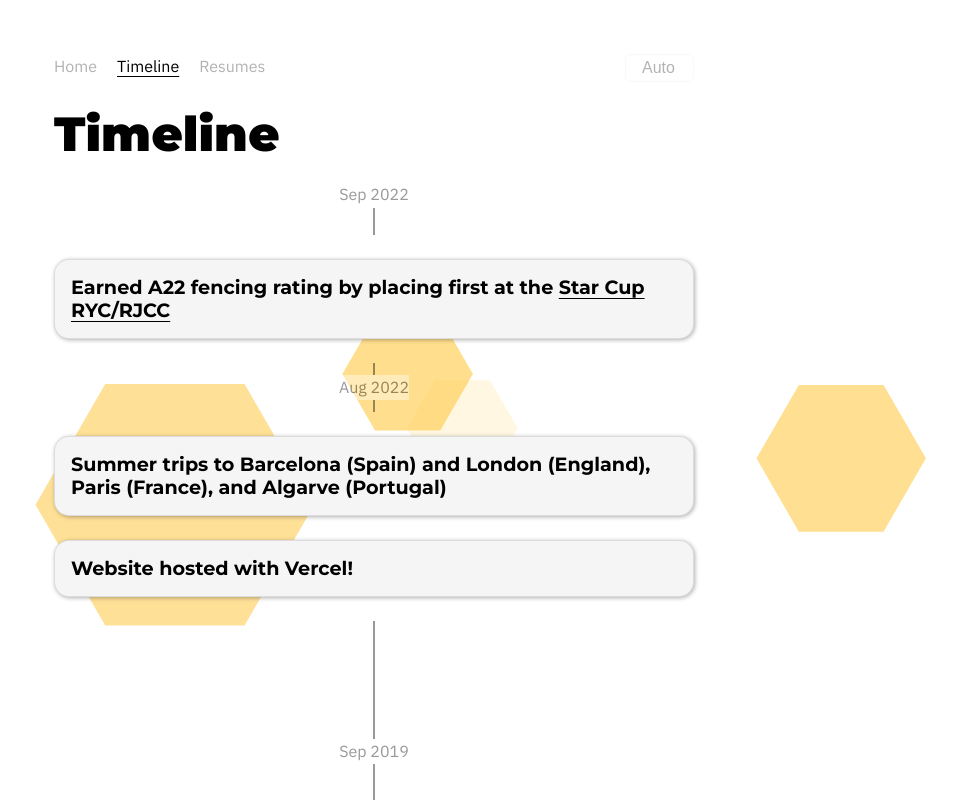
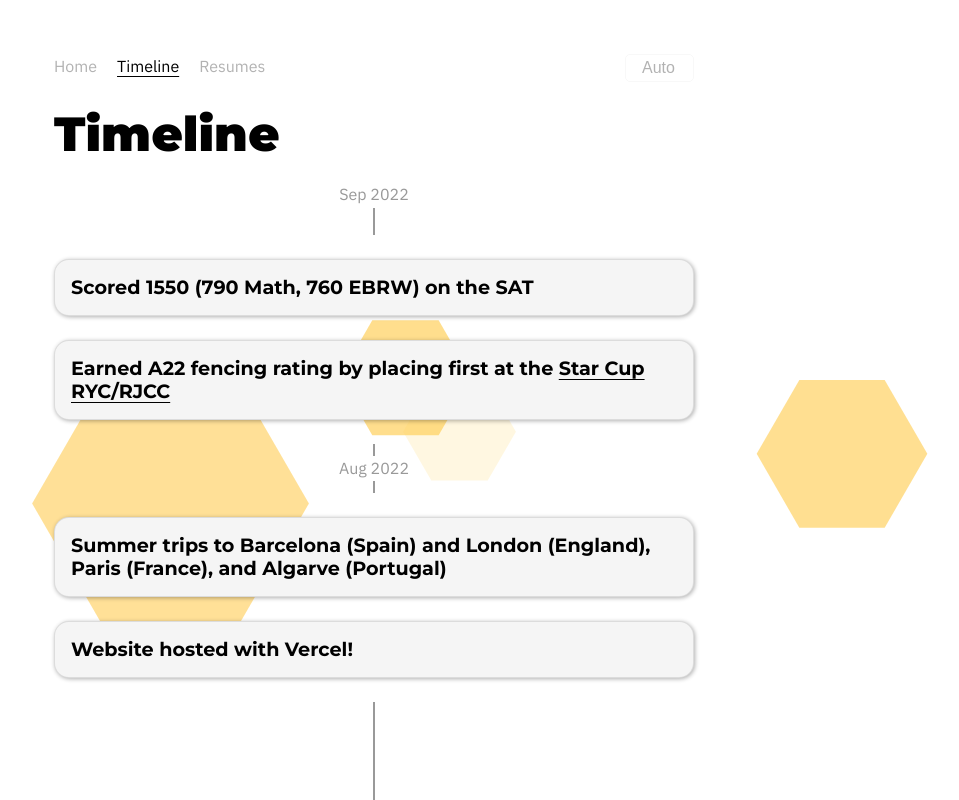
Before and after one commit to Tennis-Ball/personal_website, a Next.js app: page /timeline in a window 1280 px wide. Shown: the top 800 px of the page, without its empty margins (266-1225 px from the left). Built offline with nearby package versions, Linux system fonts and the light colour scheme.

Commit message:
update projects and timeline

```diff
--- a/pages/index.js
+++ b/pages/index.js
@@ -22,7 +22,7 @@ export default function Home() {
 			<Dropdown title="Projects">
 				<p>These are some of the projects I have developed over the years, starting from the most recent to the oldest. I have been creating projects with code since 2018.</p>
 				<Card>
-					<h3>Albert</h3>
+					<h3><a href="https://github.com/Tennis-Ball/Albert" target="_blank" rel="noreferrer">Albert</a></h3>
 					<p>January 2022 - Present</p>
 					<p>Albert is an experimental research project exploring the possibilities of using a transformer model such as GPT-3 to help train a custom transformer model, Albert.</p>
 				</Card>
--- a/pages/timeline/index.js
+++ b/pages/timeline/index.js
@@ -12,8 +12,8 @@ export default function Timeline(){
         {content: <Box><h3>Start at Boston Latin School</h3></Box>, date:"9/01/2019" },
         {content: <Box><h3>Website hosted with Vercel!</h3></Box>, date:"8/01/2022" },
         {content: <Box><h3>Summer trips to Barcelona (Spain) and London (England), Paris (France), and Algarve (Portugal)</h3></Box>, date:"8/11/2022" },
+        {content: <Box><h3>Scored 1550 (790 Math, 760 EBRW) on the SAT</h3></Box>, date:"9/27/22"},
         {content: <Box><h3>Earned A22 fencing rating by placing first at the <a href="https://fencingtimelive.com/events/results/635AD483CD574D16A19A1FB9661A0DBF" target="_blank" rel="noreferrer">Star Cup RYC/RJCC</a></h3></Box>, date:"9/17/22"}
-
     ]
     return (
         <>
```
